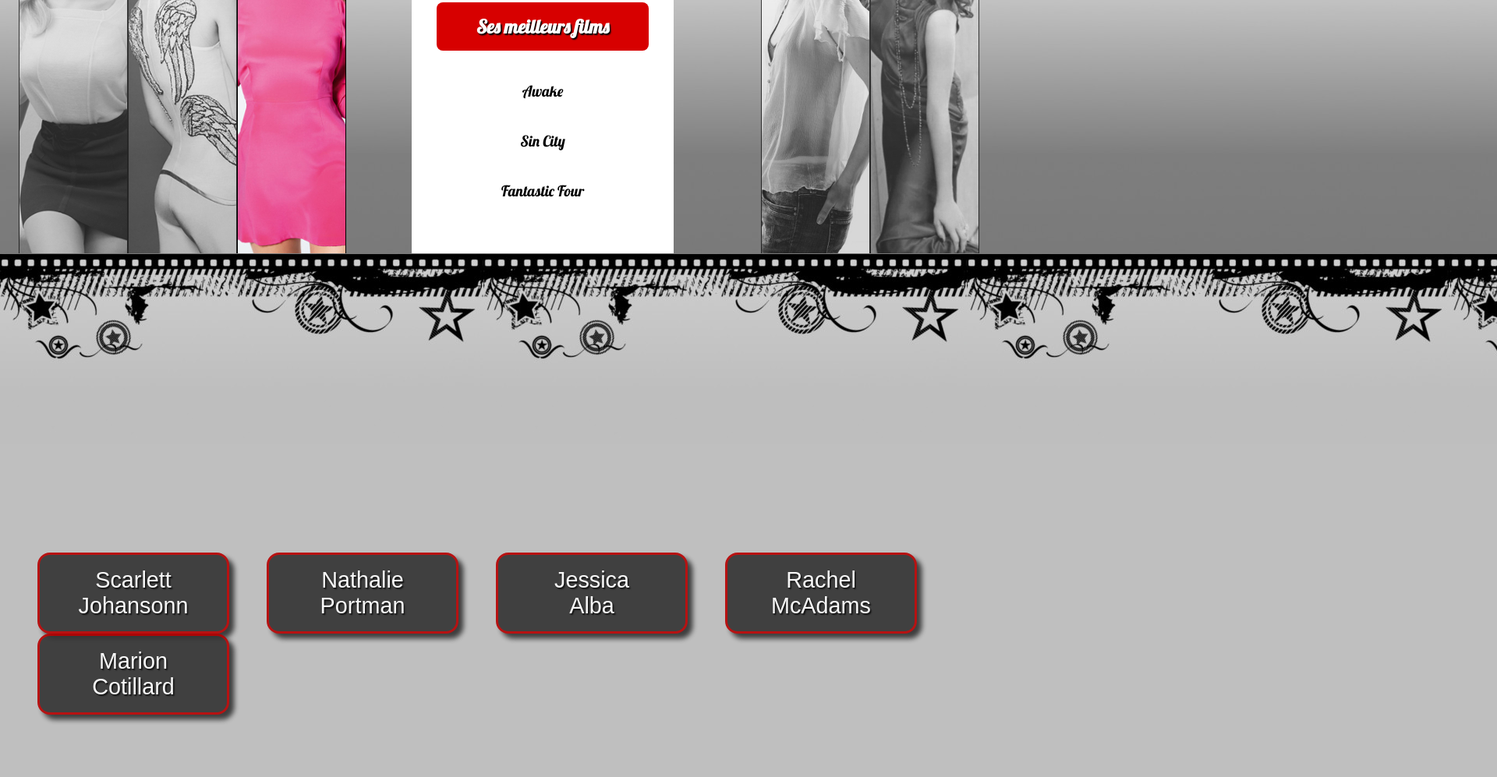
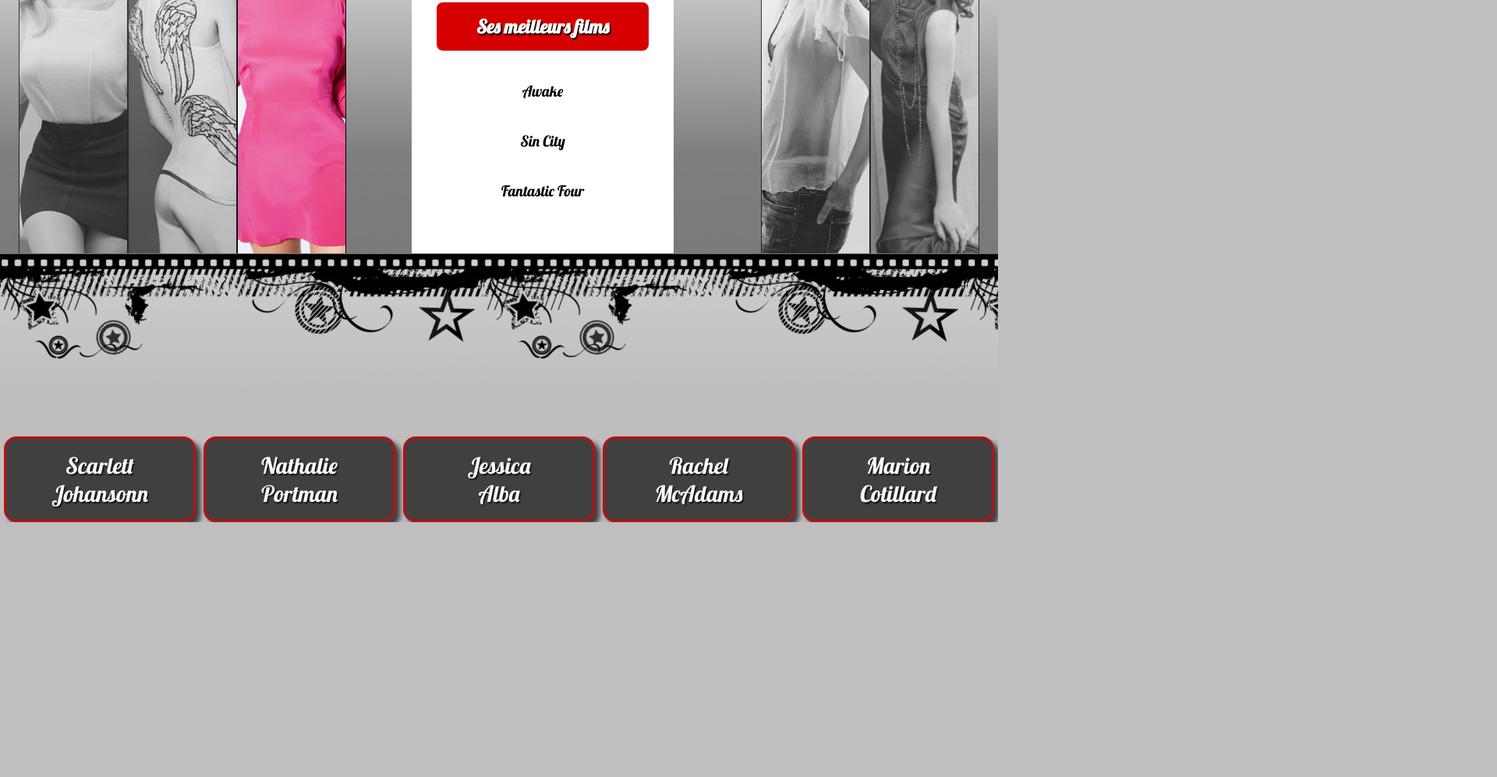
Before and after one commit to Bastardrosset/JQuery-Page-d-accueil, a plain HTML site: page index.html in a window 1280 px wide. Shown: the part 430-1427 px from the top of the page at 78% size, 1920 px wide, since content can reach past the window. After the commit the page ends 1100 px from the top, so only its background shows below. Drawn offline with nearby package versions, Linux system fonts and the light colour scheme.

Commit message:
Add files via upload

```diff
--- a/index.html
+++ b/index.html
@@ -1,11 +1,14 @@
 <!DOCTYPE html>
-<html>
+<html lang="fr">
     <head>
+	<meta charset="utf-8">
         <title>Top 5 des meilleurs actrices</title>
-        <script src="jQuery-3.6.0 min.js"></script>
+        <script src="jQuery-3.6.0min.js"></script>
+        <script src="https://cdn.jsdelivr.net/npm/jquery@3.6.0/dist/jquery.min.js"></script>
         <script src="script.js"></script>
         <script src="https://ajax.googleapis.com/ajax/libs/jquery/3.6.0/jquery.min.js"></script>
         <link rel="stylesheet" href="style.css">
+        <link rel="stylesheet" href="https://cdnjs.cloudflare.com/ajax/libs/font-awesome/6.1.1/css/all.min.css" integrity="sha512-KfkfwYDsLkIlwQp6LFnl8zNdLGxu9YAA1QvwINks4PhcElQSvqcyVLLD9aMhXd13uQjoXtEKNosOWaZqXgel0g==" crossorigin="anonymous" referrerpolicy="no-referrer" />
     </head>
     <body>
         <header>
@@ -80,7 +83,7 @@
                 </li>
             </ul>
         </section>
-        <section id="buttons-menu">
+        <div id="buttons-menu">
             <ul>
                 <li class="button">Scarlett<br>Johansonn</li>
                 <li class="button">Nathalie<br>Portman</li>
@@ -88,6 +91,6 @@
                 <li class="button">Rachel<br>McAdams</li>
                 <li class="button">Marion<br>Cotillard</li>
             </ul>
-        </section>
+        </div>
     </body>
 </html>
--- a/style.css
+++ b/style.css
@@ -8,7 +8,7 @@ ul,ol{
     list-style-type: none;
 }
 body{
-    background: #bfbfbf url(./assets/background.jpg)repeat-x;
+    background: #bfbfbf url(./assets/background.jpg) repeat-x;
     font-family: Arial, sans-serif;
 }
 header{
@@ -22,9 +22,13 @@ header h1{
     font-family: 'Limelight', 'cursive';
     text-shadow: 0.2rem 0.2rem 0.2rem #000;
 }
-
 /************** main-menu *************/
+#main-menu{
+    width: 100%;
+    height: 50rem;
+}
 #main-menu ul{
+    position: absolute;
     display: flex;
     justify-content: center;
     width: 100%;
@@ -47,7 +51,7 @@ header h1{
     height: 31rem;
     cursor: pointer;
     opacity: 0.7;
-    background: url(./assets/bw-image.jpg) no-repeat;
+    background: url(./assets/bw_image.jpg) no-repeat;
 }
 .color{
     position: absolute;
@@ -55,7 +59,7 @@ header h1{
     width: 8.75rem;
     height: 31rem;
     cursor: pointer;
-    background: url(./assets/color-image.jpg) no-repeat;
+    background: url(./assets/color_image.jpg) no-repeat;
 }
 #part2 div{
     background-position: -8.75rem 0rem;
@@ -105,25 +109,23 @@ header h1{
 }
 /*************** buttons-menu ****************/
 #buttons-menu{
-    float: left;
+    position: relative;
     width: 100%;
     padding: 5rem 0rem 5rem 0rem;
+    top: 80%;
 }
 #buttons-menu ul{
-    float: left;
-    position: relative;
-    left: 50%;
-    text-align: center;
+    position: absolute;
+    width: 100%;
+    display: flex;
+    justify-content: space-around;
 }
 .button{
     position:relative;
-    float: left;
     width: 15rem;
-    margin-left: 3rem;
     padding: 1rem 0rem;
-    right: 50%;
     text-align: center;
-    font-family: 'Lobster' 'cursive';
+    font-family: 'Lobster', 'cursive';
     text-shadow: 0.1rem 0.1rem 0.1rem #000;
     color: #fff;
     box-shadow: 0.4rem 0.4rem 0.4rem rgba(0,0,0,0.75);
```
Also changed, not shown: assets/bw_image.jpg (added), assets/color_image.jpg (added), script.js (line endings or trailing spaces).
